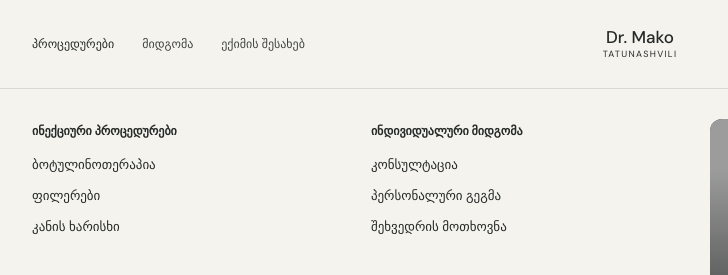
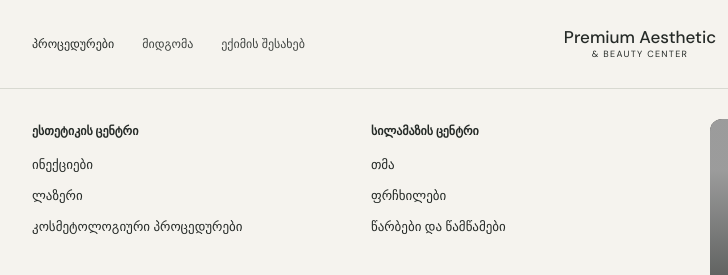
Before and after one commit to ushika2120/MD.-Mako-Tatunashvili, a plain HTML site: page index.html in a window 1280 px wide. Both pictures are taken after a click on the button "პროცედურები". Shown: the top 275 px of the page, 0-728 px from the left. Drawn offline with nearby package versions, Linux system fonts and the light colour scheme; grey boxes are pictures that could not be loaded.

Commit message:
change menu list

```diff
--- a/index.html
+++ b/index.html
@@ -28,8 +28,8 @@
               href="#top"
               aria-label="MD. Mako Tatunashvili, მთავარი გვერდი"
             >
-              <strong>Dr. Mako</strong>
-              <span>Tatunashvili</span>
+              <strong>Premium Aesthetic</strong>
+              <span>& Beauty Center</span>
             </a>
             <nav class="nav-links" aria-label="მთავარი ნავიგაცია">
               <button
@@ -117,16 +117,16 @@
           <div class="mega-menu" id="procedures-menu" aria-hidden="true">
             <div class="wrap mega-menu-inner">
               <div class="mega-column">
-                <p class="mega-label">ინექციური პროცედურები</p>
-                <a href="#treatments">ბოტულინოთერაპია</a>
-                <a href="#treatments">ფილერები</a>
-                <a href="#treatments">კანის ხარისხი</a>
+                <p class="mega-label">ესთეტიკის ცენტრი</p>
+                <a href="#treatments">ინექციები</a>
+                <a href="#treatments">ლაზერი</a>
+                <a href="#treatments">კოსმეტოლოგიური პროცედურები</a>
               </div>
               <div class="mega-column">
-                <p class="mega-label">ინდივიდუალური მიდგომა</p>
-                <a href="#approach">კონსულტაცია</a>
-                <a href="#approach">პერსონალური გეგმა</a>
-                <a href="#booking">შეხვედრის მოთხოვნა</a>
+                <p class="mega-label">სილამაზის ცენტრი</p>
+                <a href="#approach">თმა</a>
+                <a href="#approach">ფრჩხილები</a>
+                <a href="#booking">წარბები და წამწამები</a>
               </div>
               <a class="mega-feature" href="#treatments">
                 <img
```
